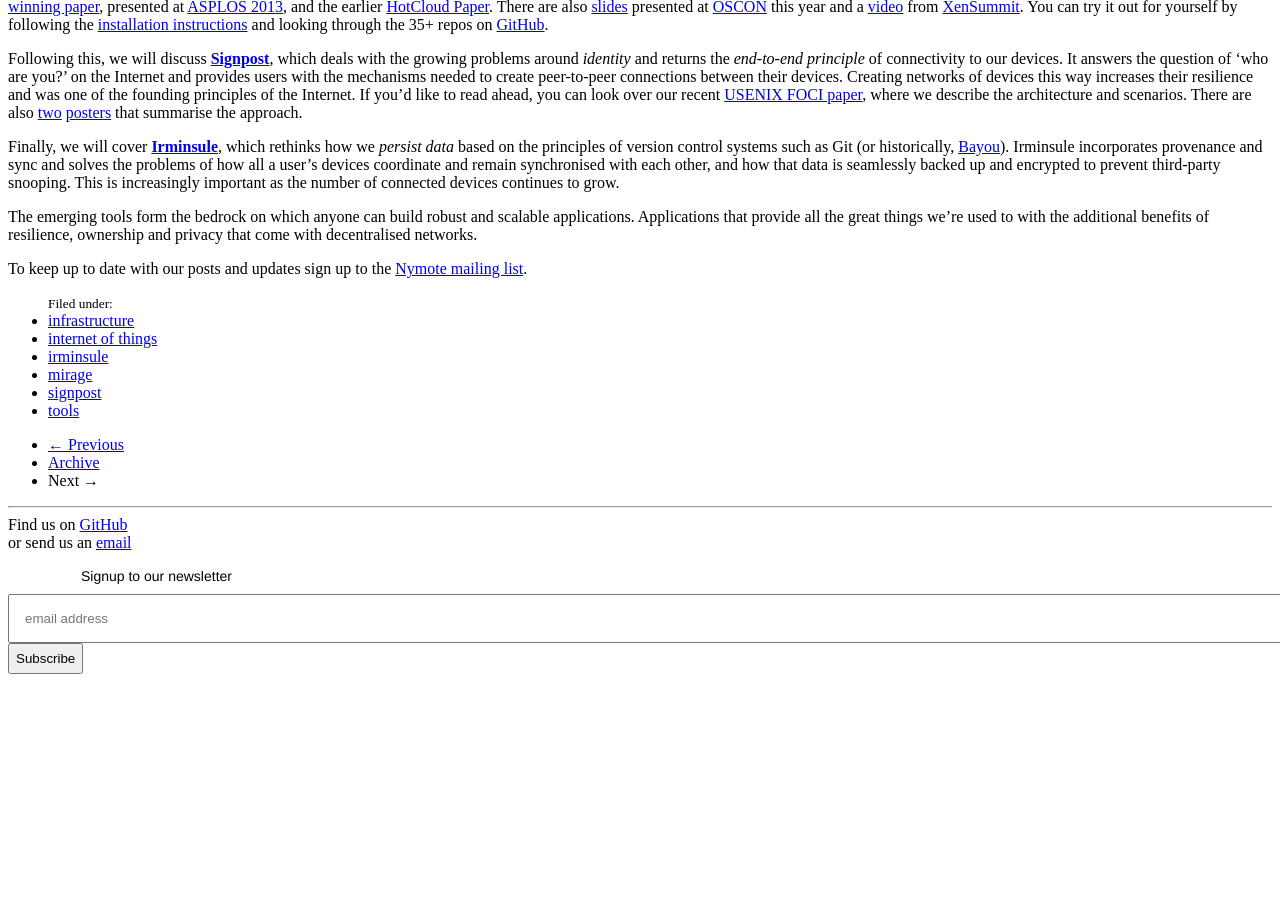
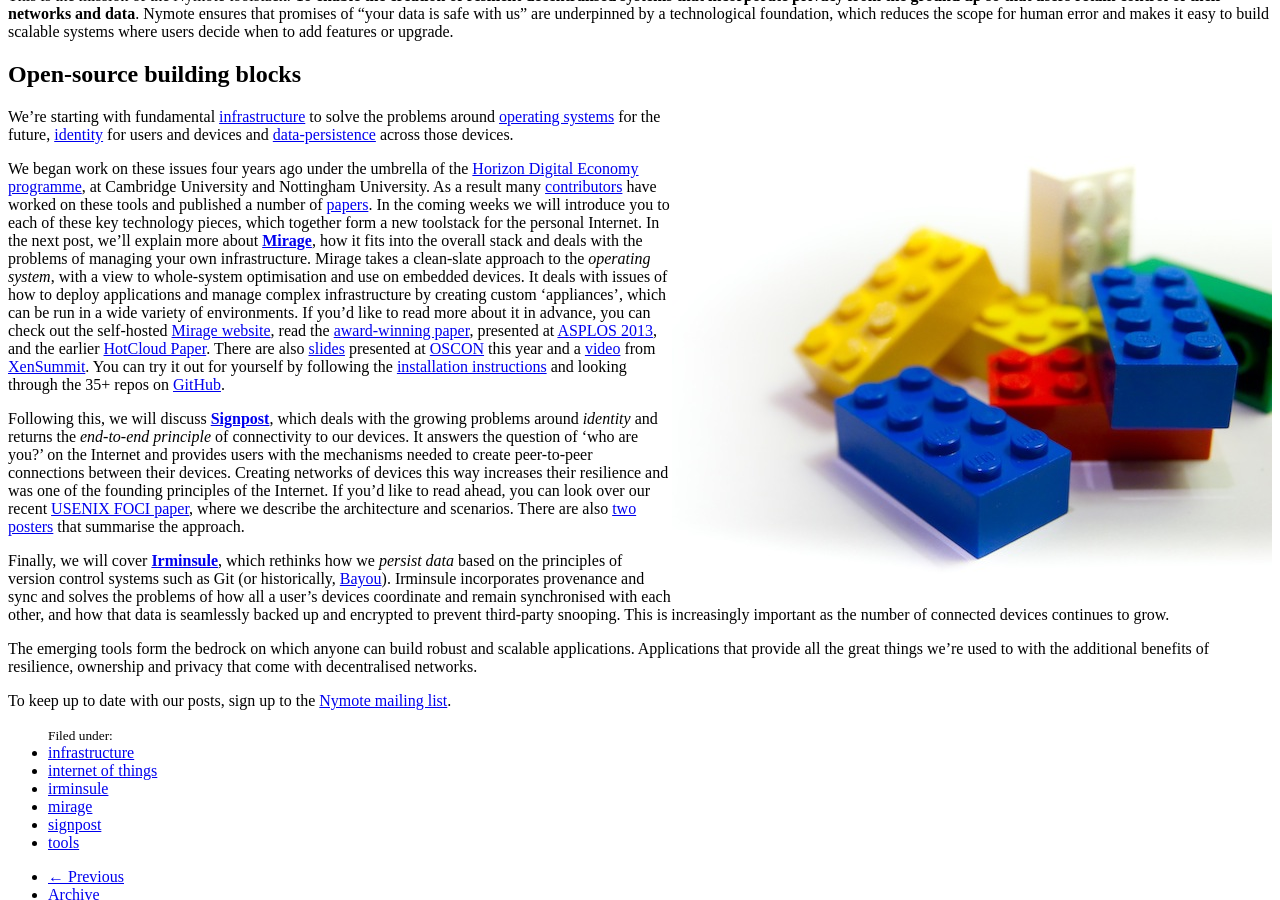
Before and after one commit to nymote/nymote.github.io, a Jekyll site: the page built from blog/_posts/2013-09-02-introducing-nymote.md, in a window 1280 px wide and 900 px high, scrolled down 1053 px. Built offline with Jekyll 4.4.1, drawn with Linux system fonts in a browser that asks for light colours; nearby versions of some CDN libraries; library files that are not in the unit come from our copies; comment, search, counter and statistics services are not loaded; before the commit the page ends 1735 px from its top, so only the background shows below that.

Commit message:
tweak image - remove comments

```diff
--- a/blog/_posts/2013-09-02-introducing-nymote.md
+++ b/blog/_posts/2013-09-02-introducing-nymote.md
@@ -13,7 +13,7 @@
 [toolstack]: http://en.wikipedia.org/wiki/Solution_stack
 
 ## Infrastructure matters
-<a href="http://www.flickr.com/photos/suzumenonamida/8206148949/"><img style="float:left; margin-right: 15px;" src="images/higashi-osaka-junction.jpg"></a>
+<a href="http://www.flickr.com/photos/suzumenonamida/8206148949/"><img style="float:left; margin-right: 15px;" src="/images/higashi-osaka-junction.jpg"></a>
 The Internet has become such a huge part of our daily lives to the extent that it’s difficult to imagine a world without information and connectivity (literally) at your fingertips. Collaboration is easier, communication simpler and generally work is more productive than it's ever been.  For example, companies such as Apple, Google and Microsoft provide services that manage our emails, while reducing spam, and seamlessly keep our mobile devices in sync for us. Services such as Dropbox and Google Drive make the process of collaborating in teams trivially simple.  Social services like Facebook and Twitter make it fun and easy to keep up to date with friends, while LinkedIn helps you to manage your professional persona and visualise your network.  All of these companies are successful because they provide something of value to their users.
 
 However, we’ve also made sacrifices in order to achieve these gains, in many cases without fully comprehending the trade-offs.  By adopting large centralised services we’ve made an implicit trade that in exchange for something useful, we will share our habits and data with them. In doing so we’ve empowered Internet behemoths while simultaneously reducing our ability to influence them. We are at the behest of [ever][tos1]-[changing][tos2] [Terms][tos3] of [Service][tos4], which are [not written in the users' interest][tosdr]. We trust services to secure our data but [repeated breaches][dropbox-breaches] undermine that trust.  Services that we come to depend on are [shut down][google-reader-shutdown], forcing us to look elsewhere and adapt our habits.  We are at the the point where so much of our lives are in these silos that [governments demand access to them][guardian-nsa].
@@ -27,7 +27,7 @@
 [google-reader-shutdown]: http://gigaom.com/2013/07/03/google-readers-shutdown-the-rise-of-walled-gardens-and-the-future-of-the-open-web/
 [guardian-nsa]: http://www.theguardian.com/world/2013/jun/06/us-tech-giants-nsa-data
 
-<img style="float:right; margin-left: 15px;" width="500" src="images/iot-devices.png">
+<img style="float:right; margin-left: 15px;" src="/images/iot-devices.png">
 In addition to the above, we have entered an era where more of our interactions with the world are through mobile devices, like smartphones.  This trend is set to continue and has been described as the [Post-PC era][post-pc], the [5th wave of computing][5th-wave] and the [Internet of Things][iot].  What they all have in common is the idea of remote devices recording data and performing useful services for us, like encouraging us to be more [physically active][activity-monitors] or [monitoring our homes][philips-monitor].  This is an exciting area and is reminiscent of the early days of the World Wide Web.  There are [highly successful][lima-plug] crowd-funded [projects][canary] that demonstrate the demand from users for new products and services.  As this space evolves we are faced with a choice.  One option is to continue along the current path of increasingly centralised services, providing access to even more intimate aspects of our lives, including health and medical data.  We've seen both the benefits and costs of this approach with the way things are now.  An alternative is to create more decentralised systems, which can provide the same benefits but with the user in control at the centre of their network of devices.
 
 [post-pc]: http://en.wikipedia.org/wiki/Post-PC_era
@@ -42,24 +42,9 @@
 
 This is the mission of the Nymote toolstack. <strong>To enable the creation of resilient decentralised systems that incorporate privacy from the ground up so that users retain control of their networks and data</strong>. Nymote ensures that promises of “your data is safe with us” are underpinned by a technological foundation, which reduces the scope for human error and makes it easy to build scalable systems where users decide when to add features or upgrade.
 
-<!--
-LEFT THIS OUT AS IT WAS SOUNDING WEIRD.
-which reduces the scope for human error and the mission-creep we see in third party business models. You can easily see examples of this mission-creep via the changing behaviour of firms like [Facebook][tos1], [Google][google-tos] or [Instagram][instagram-tos] and [many others][tos1]. -->
-<!-- In some cases, this means taking existing tools and technologies and making them much easier to use and deploy. In other cases, it means rebuilding tools and creating new products to replace those that are no
-longer fit for purpose. -->
-
-<!-- In contrast, Nymote is deployable, open-source infrastructure which allows users to decide when to add features or upgrade.
- -->
-
-<!-- [fb-tos]
-[google-tos]
-[instagram-tos]
- -->
-
-
 ## Open-source building blocks
 
-<a href="http://www.flickr.com/photos/jezpage/4990873353/"><img style="float:right" src="images/lego-blocks.jpg"></a>
+<a href="http://www.flickr.com/photos/jezpage/4990873353/"><img style="float:right" src="/images/lego-blocks.jpg"></a>
 We're starting with fundamental [infrastructure][] to solve the problems around [operating systems][Mirage] for the future, [identity][Signpost] for users and devices and [data-persistence][Irminsule] across those devices.
 
 [Mirage]: /software/mirage
@@ -94,6 +79,6 @@
 
 The emerging tools form the bedrock on which anyone can build robust and scalable applications.  Applications that provide all the great things we're used to with the additional benefits of resilience, ownership and privacy that come with decentralised networks.
 
-To keep up to date with our posts and updates sign up to the [Nymote mailing list][followers-list].
+To keep up to date with our posts, sign up to the [Nymote mailing list][followers-list].
 
 [followers-list]: http://eepurl.com/mXYb1
```
Also changed, not shown: images/iot-devices.png.
